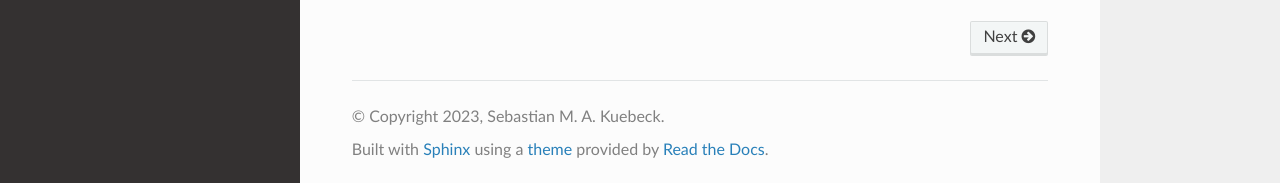
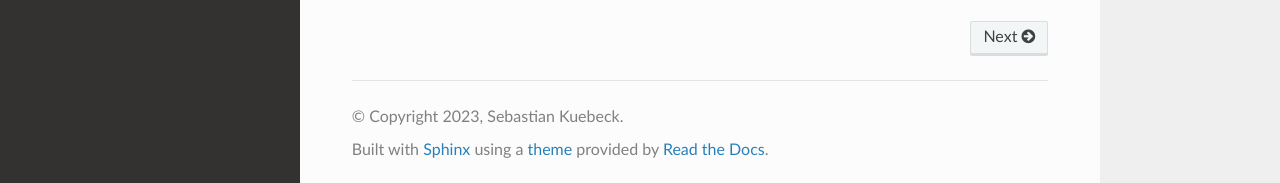
Before and after one commit to sebastian-kuebeck/encab, a Sphinx documentation site: the page built from docs/index.rst, in a window 1280 px wide and 900 px high, scrolled down 1000 px. Shown: the part 714-897 px from the top of the window. Built offline with Sphinx 7.4.7 and the Read the Docs theme 2.0.0, drawn with Linux system fonts in a browser that asks for light colours.

```diff
--- a/docs/conf.py
+++ b/docs/conf.py
@@ -14,8 +14,8 @@
 # -- Project information -----------------------------------------------------
 
 project = 'encab'
-copyright = '2023, Sebastian M. A. Kuebeck'
-author = 'Sebastian M. A. Kuebeck'
+copyright = '2023, Sebastian Kuebeck'
+author = 'Sebastian Kuebeck'
 
 # The full version, including alpha/beta/rc tags
 release = '00.00.01'
```
Also changed, not shown: 6 other files.
